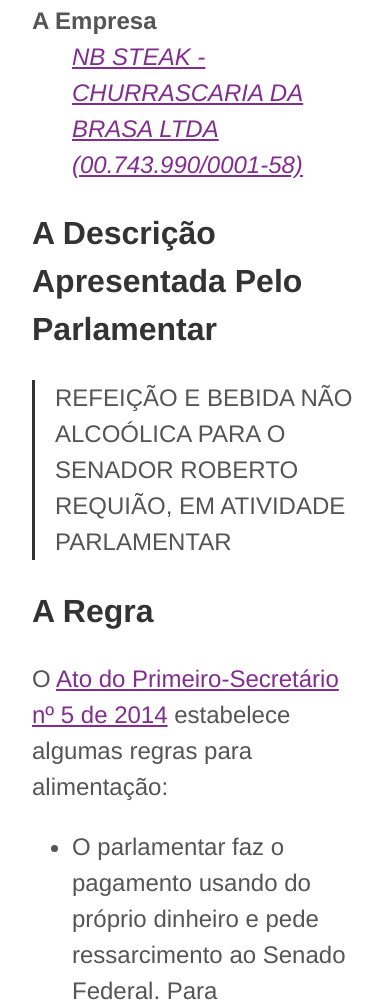
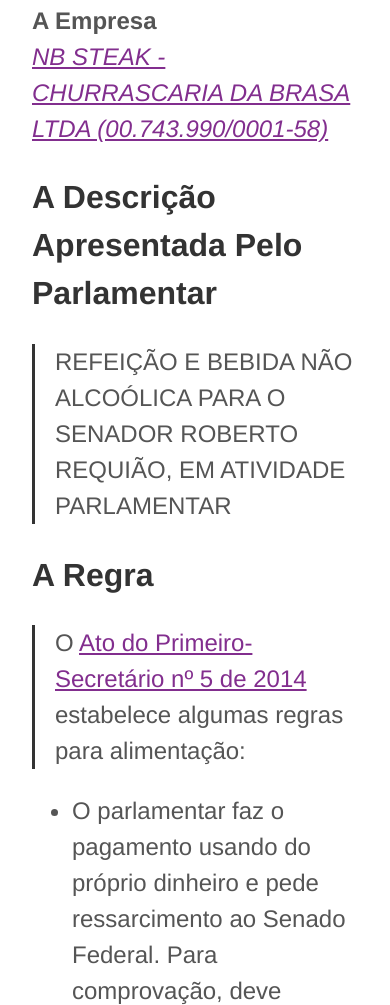
Before and after one commit to Irio/rosie-frontend, a plain HTML site: page index.html in a window 390 px wide. Shown: the part 887-1892 px from the top of the page. Drawn offline with Linux system fonts and the light colour scheme.

Commit message:
Improve usability (scroll and margins) on iPhones

```diff
--- a/index.html
+++ b/index.html
@@ -34,6 +34,15 @@
       a:hover {
         background-color: #822e8e;
         color: white;
+      }
+
+      dt {
+        font-weight: bold;
+      }
+
+      dd {
+        font-style: italic;
+        margin-left: 0;
       }
 
       .header--main,
@@ -75,15 +84,7 @@
         position: absolute;
       }
 
-      .company--title {
-        font-weight: bold;
-      }
-
-      .company--name {
-        font-style: italic;
-      }
-
-      .description--text {
+      .description--content {
         border-left: 3px solid #333;
         padding-left: 20px;
       }
@@ -102,8 +103,8 @@
     </header>
 
     <div class="content">
-      <h1>A Suspeita</h1>
-      <p>
+      <h1 id="a-suspeita" class="company--title">A Suspeita</h1>
+      <p class="company--content">
         <figure class="congressperson--figure">
           <img src="http://www.senado.gov.br/senadores/img/fotos-oficiais/senador72.jpg" alt="Foto do senador Roberto Requião" class="congressperson--picture">
           <figcaption class="congressperson--caption"><a href="https://twitter.com/requiaopmdb">Perfil no Twitter</a></figcaption>
@@ -114,18 +115,18 @@
 
       <p>
         <dl>
-          <dt class="company--title">A Empresa</dt>
+          <dt id="a-empresa" class="company--title">A Empresa</dt>
           <dd class="company--name"><a href="http://www.receita.fazenda.gov.br/PessoaJuridica/CNPJ/cnpjreva/cnpjreva_solicitacao2.asp" target="_blank">NB STEAK - CHURRASCARIA DA BRASA LTDA (00.743.990/0001-58)</a></dd>
         </dl>
       </p>
 
-      <h2 class="description--title">A Descrição Apresentada Pelo Parlamentar</h2>
-      <p class="description--text">
+      <h2 id="a-descricao" class="description--title">A Descrição Apresentada Pelo Parlamentar</h2>
+      <p class="description--content">
         REFEIÇÃO E BEBIDA NÃO ALCOÓLICA PARA O SENADOR ROBERTO REQUIÃO, EM ATIVIDADE PARLAMENTAR
       </p>
 
-      <h2 class="description--title">A Regra</h2>
-      <p>
+      <h2 id="a-regra" class="description--title">A Regra</h2>
+      <p class="description--content">
         O <a href="https://www12.senado.leg.br/transparencia/leg/pdf/normas/APS-5-2014-compilado.pdf" target="_blank">Ato do Primeiro-Secretário nº 5 de 2014</a> estabelece algumas regras para alimentação:
         <ul>
           <li>O parlamentar faz o pagamento usando do próprio dinheiro e pede ressarcimento ao Senado Federal. Para comprovação, deve apresentar uma nota fiscal (eletrônica ou não) ou cupom fiscal original, datado, sem rasuras ou informações implícitas.</li>
```
